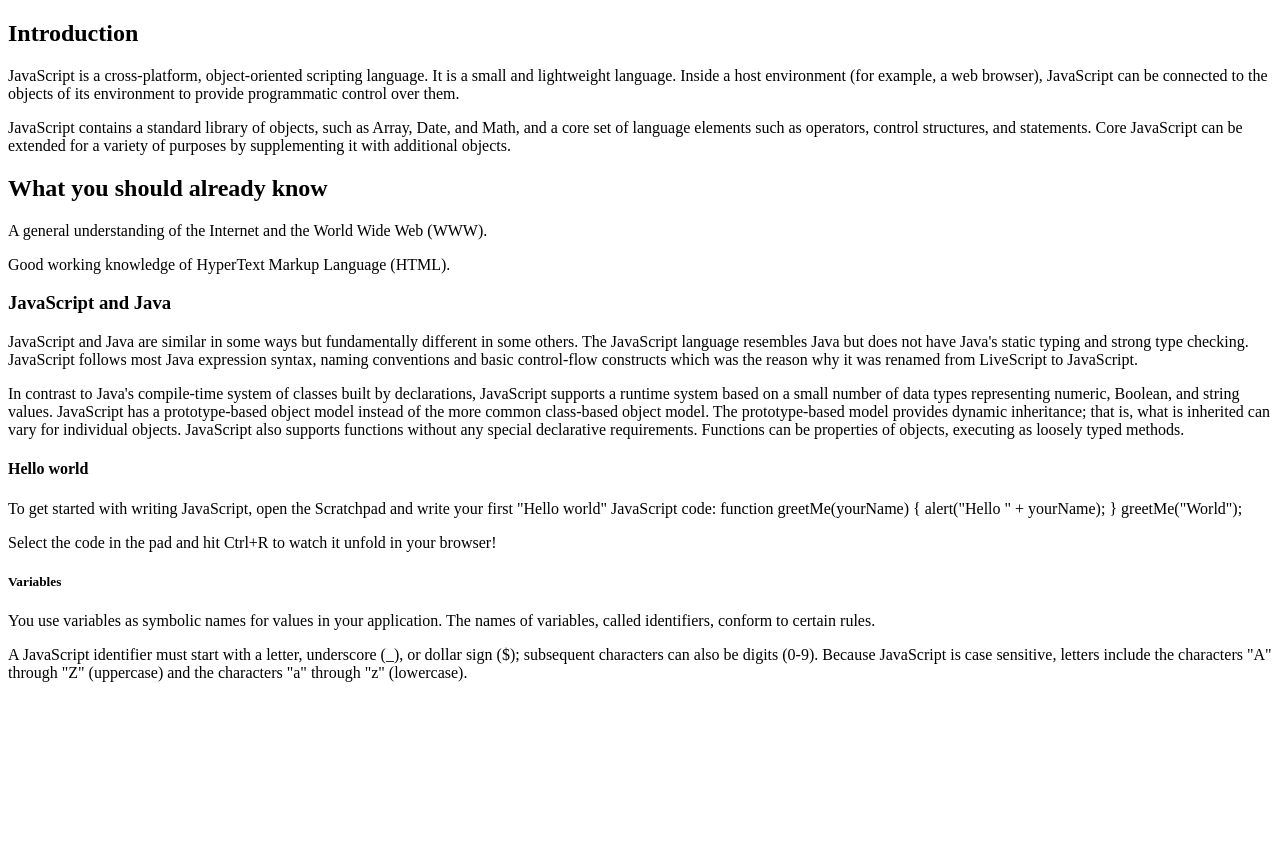
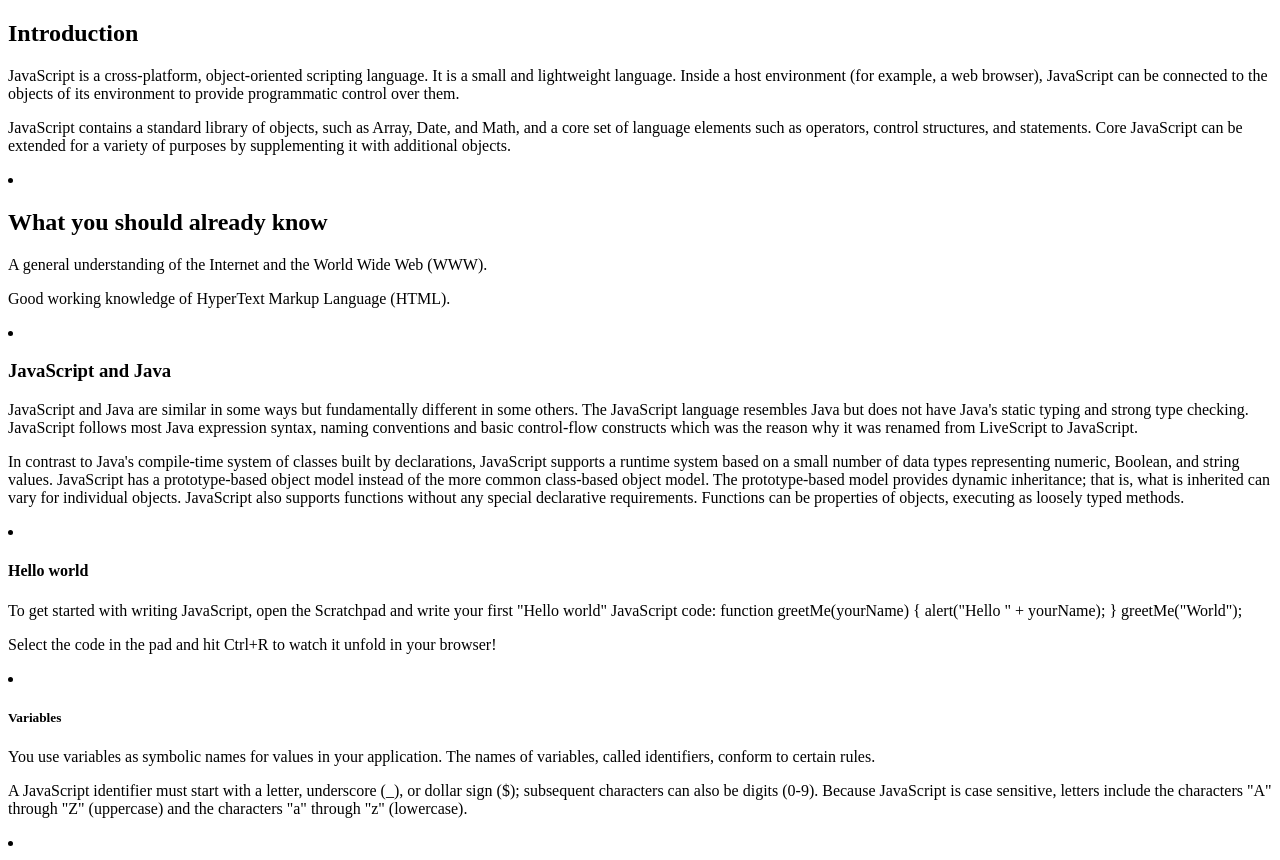
Before and after one commit to Fanger53/Paola-and-David-project, a plain HTML site: page index.html in a window 1280 px wide. Before the commit the page ends 800 px from the top, so only its background shows below. Drawn offline with Linux system fonts and the light colour scheme.

Commit message:
stories 7 and 8

```diff
--- a/index.html
+++ b/index.html
@@ -15,6 +15,7 @@
       <p>JavaScript is a cross-platform, object-oriented scripting language. It is a small and lightweight language. Inside a host environment (for example, a web browser), JavaScript can be connected to the objects of its environment to provide programmatic control over them.</p>
        <p>JavaScript contains a standard library of objects, such as Array, Date, and Math, and a core set of language elements such as operators, control structures, and statements. Core JavaScript can be extended for a variety of purposes by supplementing it with additional objects.</p>
        <code></code>
+       <li></li>
       </section>
       <section class="main-section" id="What_you_should_already_know" >
       <header>  <h2>What you should already know</h2>
@@ -23,6 +24,7 @@
       <p>A general understanding of the Internet and the World Wide Web (WWW).</p>
       <p>Good working knowledge of HyperText Markup Language (HTML).</p>
       <code></code>
+      <li></li>
     </section>
       <section class="main-section" id="JavaScript_and_Java" >
        <header> <h3>JavaScript and Java</h3>
@@ -33,6 +35,7 @@
       <p>In contrast to Java's compile-time system of classes built by declarations, JavaScript supports a runtime system based on a small number of data types representing numeric, Boolean, and string values. JavaScript has a prototype-based object model instead of the more common class-based object model. The prototype-based model provides dynamic inheritance; that is, what is inherited can vary for individual objects. JavaScript also supports functions without any special declarative requirements. Functions can be properties of objects, executing as loosely typed methods.
       </p>
       <code></code>
+      <li></li>
       </section>
       <section class="main-section" id="Hello_world" >
       <header>  <h4>Hello world</h4>
@@ -42,6 +45,7 @@
         greetMe("World");</p>
       <p>Select the code in the pad and hit Ctrl+R to watch it unfold in your browser!</p>
       <code></code>
+      <li></li>
       </section>
       <section class="main-section" id="Variables" >
       <header>  <h5>Variables</h5>
@@ -49,7 +53,9 @@
       <p>You use variables as symbolic names for values in your application. The names of variables, called identifiers, conform to certain rules.</p>
       <p>A JavaScript identifier must start with a letter, underscore (_), or dollar sign ($); subsequent characters can also be digits (0-9). Because JavaScript is case sensitive, letters include the characters "A" through "Z" (uppercase) and the characters "a" through "z" (lowercase).</p>
       <code></code>
+      <li></li>
     </section>
+    <nav id="navbar" ></nav>
     </main>
 
     <script src="https://cdn.freecodecamp.org/testable-projects-fcc/v1/bundle.js"></script>
```
